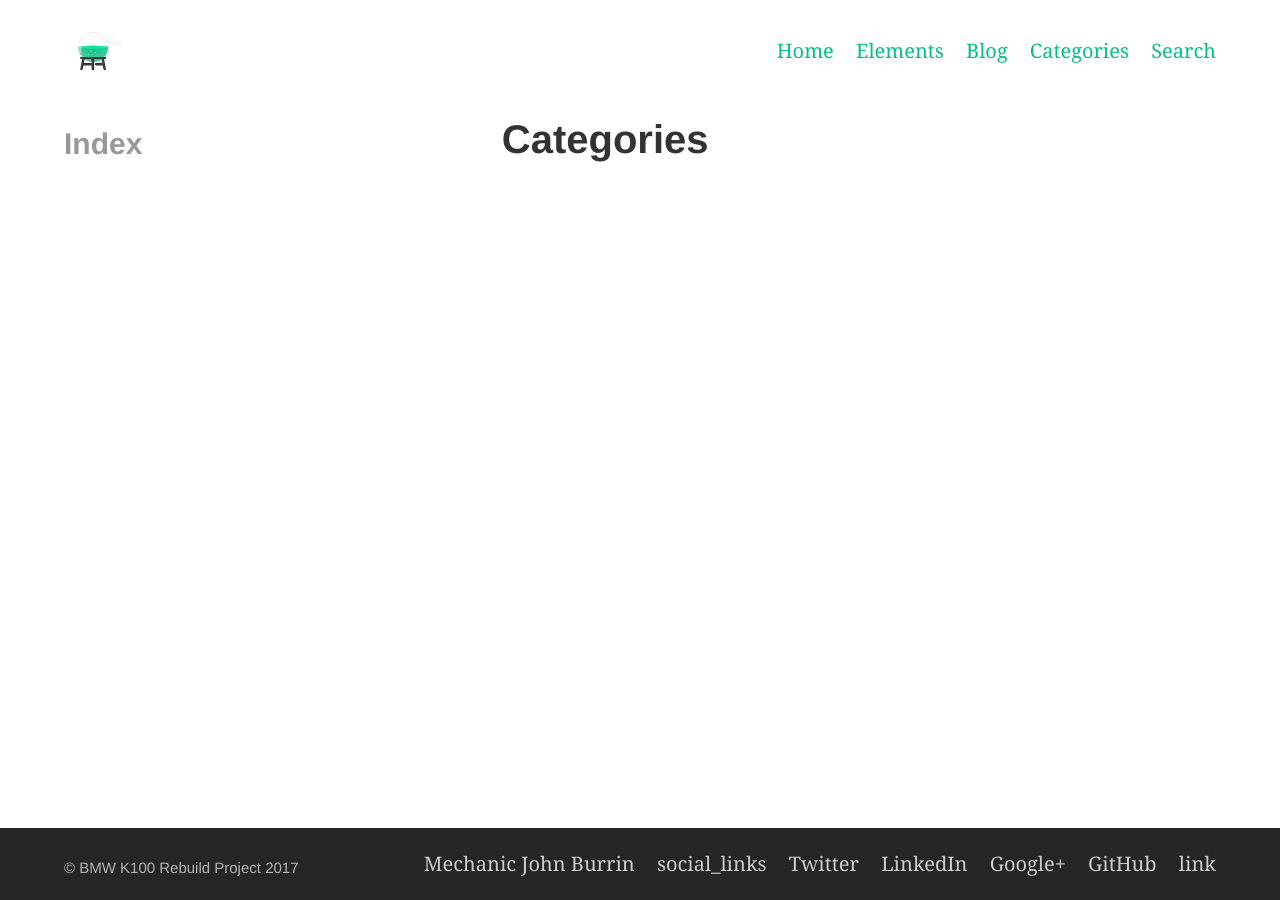
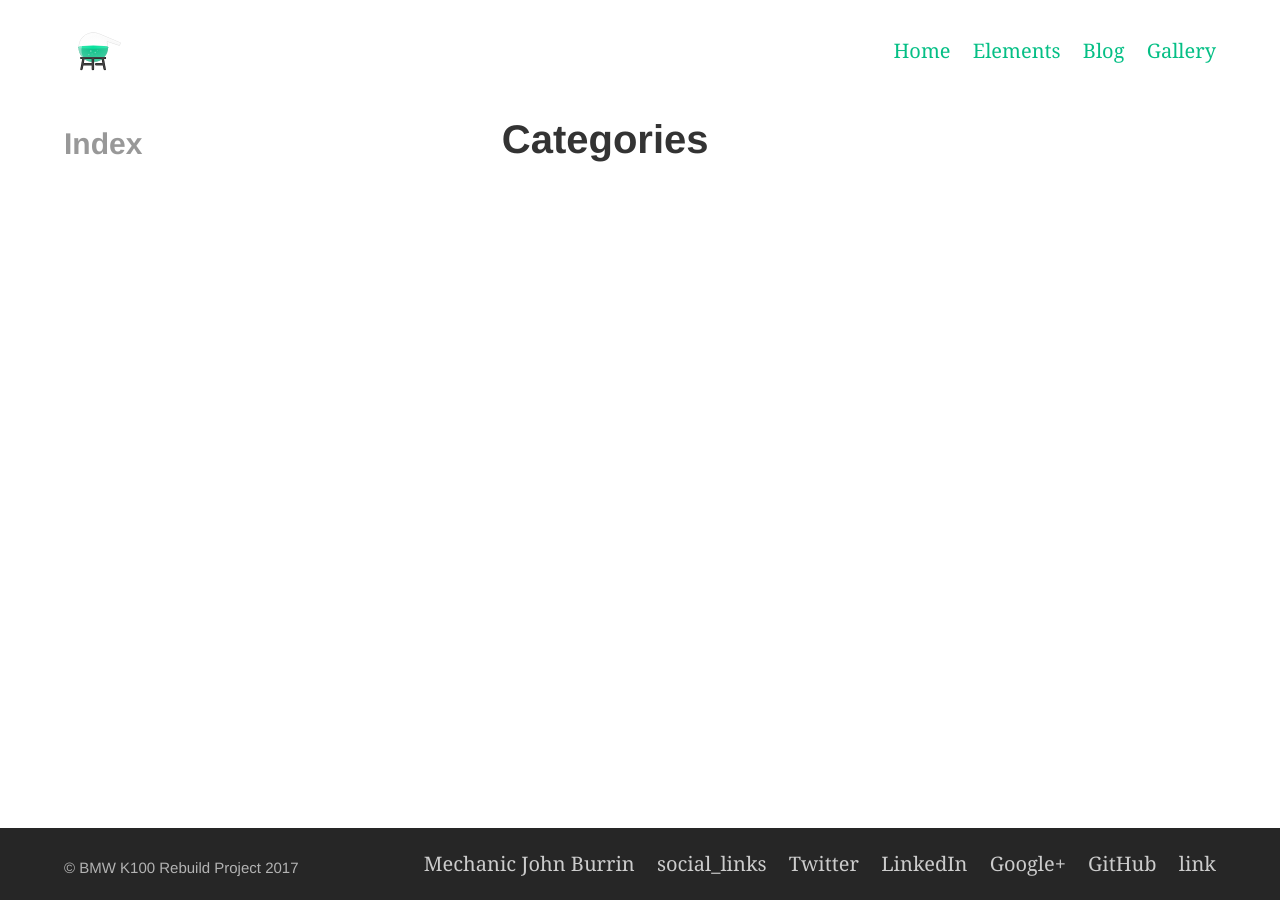
Before and after one commit to JonnyHonda/k100-project, a Jekyll site: the page built from categories.md, in a window 1280 px wide. Built offline with Jekyll 4.4.1, drawn with Linux system fonts in a browser that asks for light colours; some of the changed lines change nothing that is shown.

Commit message:
Add Gallery

```diff
--- a/_config.yml
+++ b/_config.yml
@@ -95,8 +95,9 @@
   Home: /k100-project
   Elements: /k100-project/elements/
   Blog: /k100-project/blog/
-  Categories: /k100-project/categories/
-  Search: /k100-project/search/
+  Gallery: /k100-project/photo-gallery/
+  # Categories: /k100-project/categories/
+  # Search: /k100-project/search/
 
 navigation_footer:
   Mechanic John Burrin: https://github.com/JonnyHonda/k100-project
```
